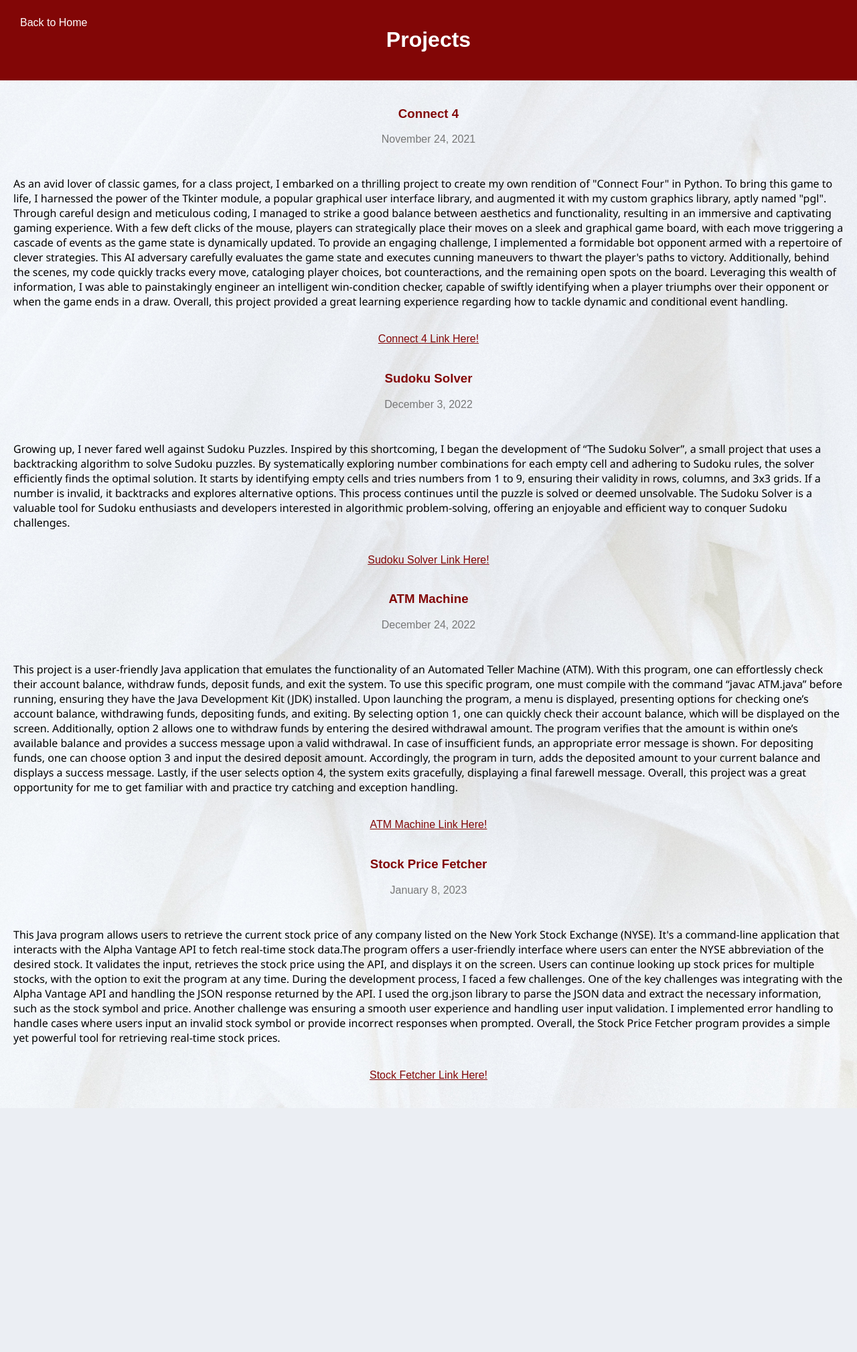
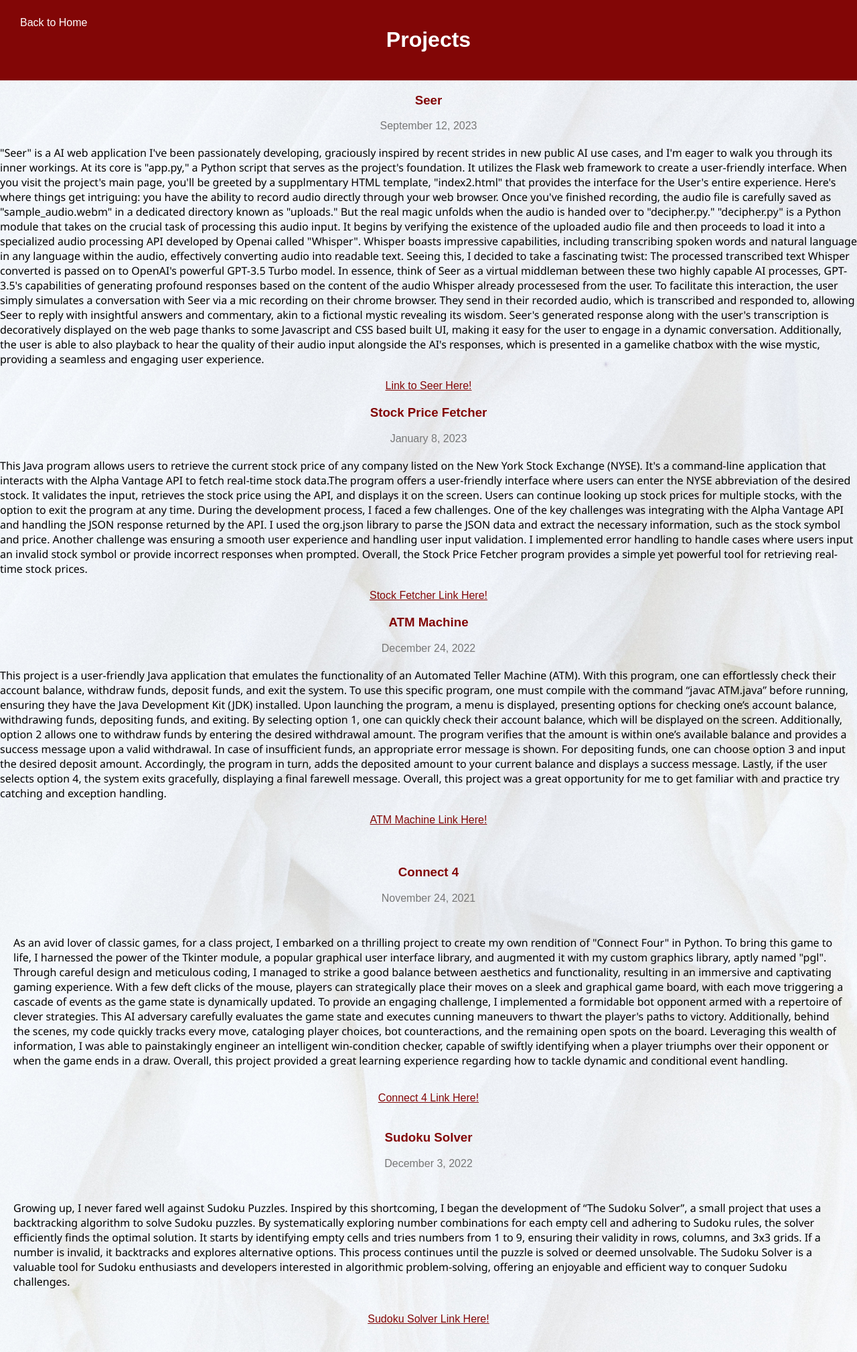
Before and after one commit to issamohamed/Portfolio, a Flask app: page /projects in a window 1280 px wide. Shown: the whole page at 67% size. Before the commit the page ends 1654 px from the top, so only its background shows below. Run offline with Flask 3, Linux system fonts and the light colour scheme.

Commit message:
Update projects.html
added new section discussing Seer project

```diff
--- a/portfolio/templates/projects.html
+++ b/portfolio/templates/projects.html
@@ -69,6 +69,56 @@
     </div>
     <h1>Projects</h1>
   </div>
+
+  <div class="project-title">
+    <h3>Seer</h3>
+    <div class="project-date">September 12, 2023</div>
+  </div>
+  <div class="project-description">
+    <p>
+      "Seer" is a AI web application I've been passionately developing, graciously inspired by recent strides in new public AI use cases, and I'm eager to walk you through its inner workings. At its core is "app.py," a Python script that serves as the project's foundation. It utilizes the Flask web framework to create a user-friendly interface. When you visit the project's main page, you'll be greeted by a supplmentary HTML template, "index2.html" that provides the interface for the User's entire experience.
+
+    Here's where things get intriguing: you have the ability to record audio directly through your web browser. Once you've finished recording, the audio file is carefully saved as "sample_audio.webm" in a dedicated directory known as "uploads." But the real magic unfolds when the audio is handed over to "decipher.py."
+
+    "decipher.py" is a Python module that takes on the crucial task of processing this audio input. It begins by verifying the existence of the uploaded audio file and then proceeds to load it into a specialized audio processing API developed by Openai called "Whisper". Whisper boasts impressive capabilities, including transcribing spoken words and natural language in any language within the audio, effectively converting audio into readable text.
+
+    Seeing this, I decided to take a fascinating twist: The processed transcribed text Whisper converted is passed on to OpenAI's powerful GPT-3.5 Turbo model. In essence, think of Seer as a virtual middleman between these two highly capable AI processes, GPT-3.5's capabilities of generating profound responses based on the content of the audio Whisper already processesed from the user. To facilitate this interaction, the user simply simulates a conversation with Seer via a mic recording on their chrome browser. They send in their recorded audio, which is transcribed and responded to, allowing Seer to reply with insightful answers and commentary, akin to a fictional mystic revealing its wisdom.
+
+    Seer's generated response along with the user's transcription is decoratively displayed on the web page thanks to some Javascript and CSS based built UI, making it easy for the user to engage in a dynamic conversation. Additionally, the user is able to also playback to hear the quality of their audio input alongside the AI's responses, which is presented in a gamelike chatbox with the wise mystic, providing a seamless and engaging user experience.
+    </p>
+  </div>
+  <div class="project-link">
+    <span class="link-field"><a href="https://github.com/issamohamed/Seer" style="color: #820606;"><u>Link to Seer Here!</u></a></span>
+  </div>
+
+  <div class="project-title">
+    <h3>Stock Price Fetcher</h3>
+    <div class="project-date">January 8, 2023</div>
+  </div>
+  <div class="project-description">
+    <p>
+      This Java program allows users to retrieve the current stock price of any company listed on the New York Stock Exchange (NYSE). It's a command-line application that interacts with the Alpha Vantage API to fetch real-time stock data.The program offers a user-friendly interface where users can enter the NYSE abbreviation of the desired stock. It validates the input, retrieves the stock price using the API, and displays it on the screen. Users can continue looking up stock prices for multiple stocks, with the option to exit the program at any time. During the development process, I faced a few challenges. One of the key challenges was integrating with the Alpha Vantage API and handling the JSON response returned by the API. I used the org.json library to parse the JSON data and extract the necessary information, such as the stock symbol and price. Another challenge was ensuring a smooth user experience and handling user input validation. I implemented error handling to handle cases where users input an invalid stock symbol or provide incorrect responses when prompted. Overall, the Stock Price Fetcher program provides a simple yet powerful tool for retrieving real-time stock prices.
+    </p>
+  </div>
+  <div class="project-link">
+    <span class="link-field"><a href="https://github.com/issamohamed/Stock_Price_Fetcher/blob/main/StockPriceFetcher.java" style="color: #820606;"><u>Stock Fetcher Link Here!</u></a></span>
+  </div>
+
+
+  <div class="project-title">
+    <h3>ATM Machine</h3>
+    <div class="project-date">December 24, 2022</div>
+  </div>
+  <div class="project-description">
+    <p>
+      This project is a user-friendly Java application that emulates the functionality of an Automated Teller Machine (ATM). With this program, one can effortlessly check their account balance, withdraw funds, deposit funds, and exit the system. To use this specific program, one must compile with the command “javac ATM.java” before running, ensuring they have the Java Development Kit (JDK) installed. Upon launching the program, a menu is displayed, presenting options for checking one’s account balance, withdrawing funds, depositing funds, and exiting. By selecting option 1, one can quickly check their account balance, which will be displayed on the screen. Additionally, option 2 allows one to withdraw funds by entering the desired withdrawal amount. The program verifies that the amount is within one’s available balance and provides a success message upon a valid withdrawal. In case of insufficient funds, an appropriate error message is shown. For depositing funds, one can choose option 3 and input the desired deposit amount. Accordingly, the program in turn, adds the deposited amount to your current balance and displays a success message. Lastly, if the user selects option 4, the system exits gracefully, displaying a final farewell message. Overall, this project was a great opportunity for me to get familiar with and practice try catching and exception handling.
+    </p>
+  </div>
+  <div class="project-link">
+    <span class="link-field"><a href="https://github.com/issamohamed/ATM-Interface-/blob/main/atm_interface.java" style="color: #820606;"><u>ATM Machine Link Here!</u></a></span>
+  </div>
+
+
   <div class="projects-content">
     <div class="project-title">
       <h3>Connect 4</h3>
@@ -97,32 +147,7 @@
     </div>
 
 
-    <div class="project-title">
-      <h3>ATM Machine</h3>
-      <div class="project-date">December 24, 2022</div>
-    </div>
-    <div class="project-description">
-      <p>
-        This project is a user-friendly Java application that emulates the functionality of an Automated Teller Machine (ATM). With this program, one can effortlessly check their account balance, withdraw funds, deposit funds, and exit the system. To use this specific program, one must compile with the command “javac ATM.java” before running, ensuring they have the Java Development Kit (JDK) installed. Upon launching the program, a menu is displayed, presenting options for checking one’s account balance, withdrawing funds, depositing funds, and exiting. By selecting option 1, one can quickly check their account balance, which will be displayed on the screen. Additionally, option 2 allows one to withdraw funds by entering the desired withdrawal amount. The program verifies that the amount is within one’s available balance and provides a success message upon a valid withdrawal. In case of insufficient funds, an appropriate error message is shown. For depositing funds, one can choose option 3 and input the desired deposit amount. Accordingly, the program in turn, adds the deposited amount to your current balance and displays a success message. Lastly, if the user selects option 4, the system exits gracefully, displaying a final farewell message. Overall, this project was a great opportunity for me to get familiar with and practice try catching and exception handling.
-      </p>
-    </div>
-    <div class="project-link">
-      <span class="link-field"><a href="https://github.com/issamohamed/ATM-Interface-/blob/main/atm_interface.java" style="color: #820606;"><u>ATM Machine Link Here!</u></a></span>
-    </div>
 
-
-    <div class="project-title">
-      <h3>Stock Price Fetcher</h3>
-      <div class="project-date">January 8, 2023</div>
-    </div>
-    <div class="project-description">
-      <p>
-        This Java program allows users to retrieve the current stock price of any company listed on the New York Stock Exchange (NYSE). It's a command-line application that interacts with the Alpha Vantage API to fetch real-time stock data.The program offers a user-friendly interface where users can enter the NYSE abbreviation of the desired stock. It validates the input, retrieves the stock price using the API, and displays it on the screen. Users can continue looking up stock prices for multiple stocks, with the option to exit the program at any time. During the development process, I faced a few challenges. One of the key challenges was integrating with the Alpha Vantage API and handling the JSON response returned by the API. I used the org.json library to parse the JSON data and extract the necessary information, such as the stock symbol and price. Another challenge was ensuring a smooth user experience and handling user input validation. I implemented error handling to handle cases where users input an invalid stock symbol or provide incorrect responses when prompted. Overall, the Stock Price Fetcher program provides a simple yet powerful tool for retrieving real-time stock prices.
-      </p>
-    </div>
-    <div class="project-link">
-      <span class="link-field"><a href="https://github.com/issamohamed/Stock_Price_Fetcher/blob/main/StockPriceFetcher.java" style="color: #820606;"><u>Stock Fetcher Link Here!</u></a></span>
-    </div>
 
 
     <!-- Repeat the above sections for additional projects -->
```
